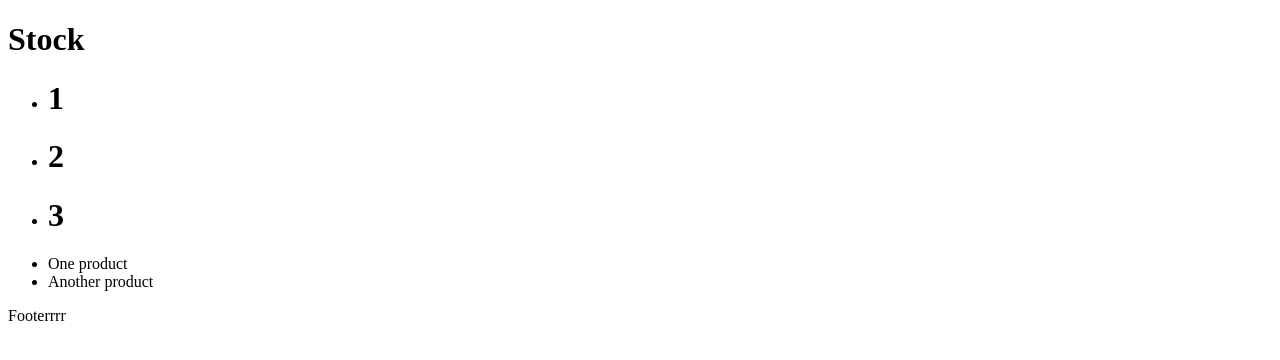
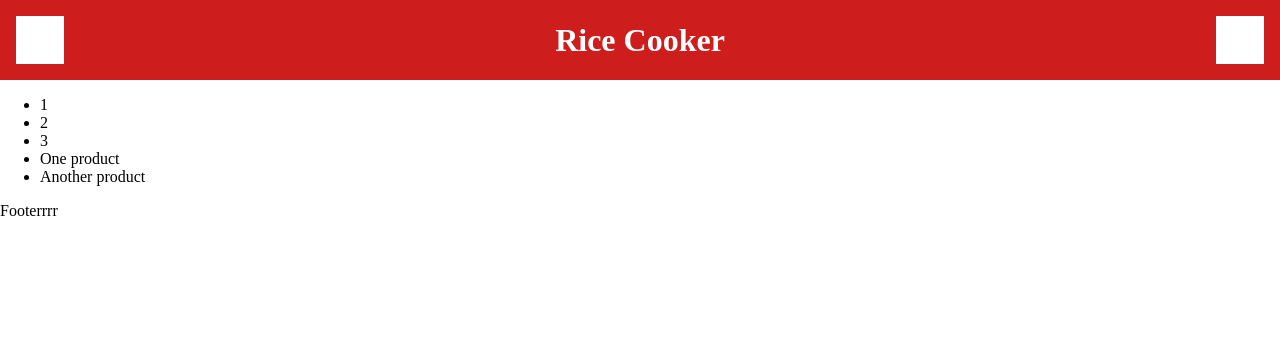
Before and after one commit to Arthur-Fetter/Studies, a Node server app: page / in a window 1280 px wide. Shown: the top 360 px of the page. Run offline with Node 20, Linux system fonts and the light colour scheme.

Commit message:
Add color and structure to navbar

```diff
--- a/PostgreSQL/app.js
+++ b/PostgreSQL/app.js
@@ -4,8 +4,11 @@ const path = require('path')
 const app = express()
 const port = 3000
 
+app.use(express.static(path.join(__dirname, '/public')))
+
 app.set('view engine', 'ejs')
 app.use(express.static(path.join(__dirname, 'views')))
+
 
 // Test data
 let products = [
--- a/PostgreSQL/public/styles.css
+++ b/PostgreSQL/public/styles.css
@@ -1,60 +1,35 @@
-body {
-    font-family: Arial, sans-serif;
-    margin: 0;
-    padding: 0;
-    background-color: #f0f0f0;
+.navigation-bar {
+    width: 100vmax;
+    height:5rem;
+
+    background-color: rgb(206, 29, 29);
+
+    display: flex;
+    align-items: center;
+    justify-content: space-between;
 }
 
-.container {
-    max-width: 800px;
-    margin: 50px auto;
-    padding: 20px;
-    background-color: #fff;
-    border-radius: 10px;
-    box-shadow: 0 0 10px rgba(0, 0, 0, 0.1);
+.nav-menu-button {
+    background-color: white;
+    height: 3rem;
+    width: 3rem;
+
+    margin: 0 1rem 0 1rem;
+}
+
+.nav-profile {
+    background-color: white;
+    height: 3rem;
+    width: 3rem;
+
+    margin: 0 1rem 0 1rem;
 }
 
 h1 {
-    color: #333;
-    text-align: center;
+    margin: 0;
+    color: white;
 }
 
-.section {
-    margin-bottom: 30px;
+body {
+    margin: 0;
 }
-
-h2 {
-    color: #333;
-}
-
-.info {
-    background-color: #f9f9f9;
-    padding: 10px;
-    border-radius: 5px;
-}
-
-.info p {
-    margin: 5px 0;
-}
-
-.events {
-    list-style-type: none;
-    padding: 0;
-}
-
-.events li {
-    margin-bottom: 5px;
-    padding: 5px;
-    background-color: #f9f9f9;
-    border-radius: 5px;
-}
-
-.events li:first-child {
-    border-top-left-radius: 0;
-    border-top-right-radius: 0;
-}
-
-.events li:last-child {
-    border-bottom-left-radius: 0;
-    border-bottom-right-radius: 0;
-}
--- a/PostgreSQL/views/header.ejs
+++ b/PostgreSQL/views/header.ejs
@@ -3,10 +3,17 @@
 <head>
     <meta charset="UTF-8">
     <meta name="viewport" content="width=device-width, initial-scale=1.0">
+    <link href="/styles.css" rel="stylesheet" type="text/css">
     <title><%= title %></title>
 </head>
 
 <body>
-    <div class="navigation_bar">
-        <h1> Stock </h1>
+    <div class="navigation-bar">
+        <div class="nav-menu-button">
+
+        </div>
+        <h1> Rice Cooker </h1>
+        <div class="nav-profile">
+
+        </div>
     </div>
--- a/PostgreSQL/views/stock.ejs
+++ b/PostgreSQL/views/stock.ejs
@@ -2,8 +2,7 @@
     <div class="main">
         <ul>
             <% for(batch of batches) { %>
-                <% console.log(batch.id)%>
-                <li><h1><%= batch.id.toString() %></h1></li>
+                <li><%= batch.id.toString() %></li>
             <% } %>
             <li>
                 One product
```
Also changed, not shown: PostgreSQL/public/index.html (deleted, +0 -46 lines).
